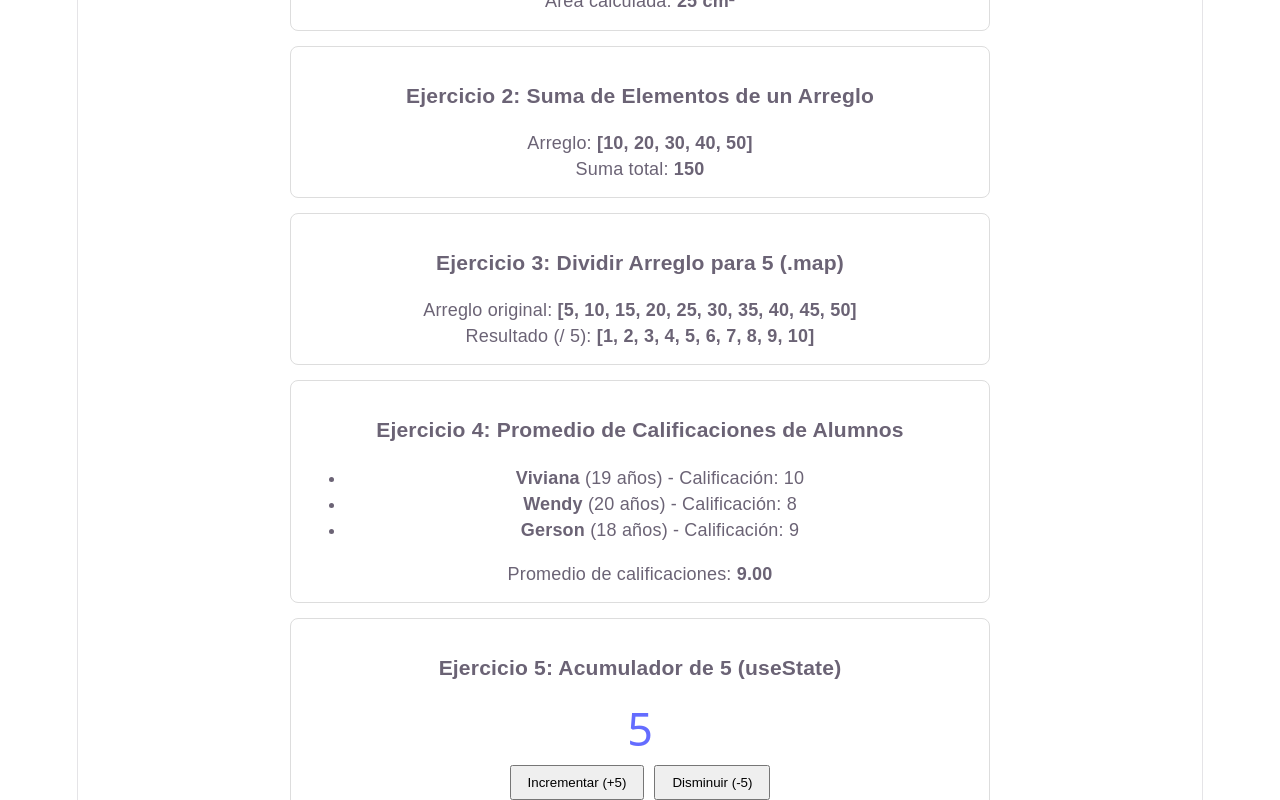
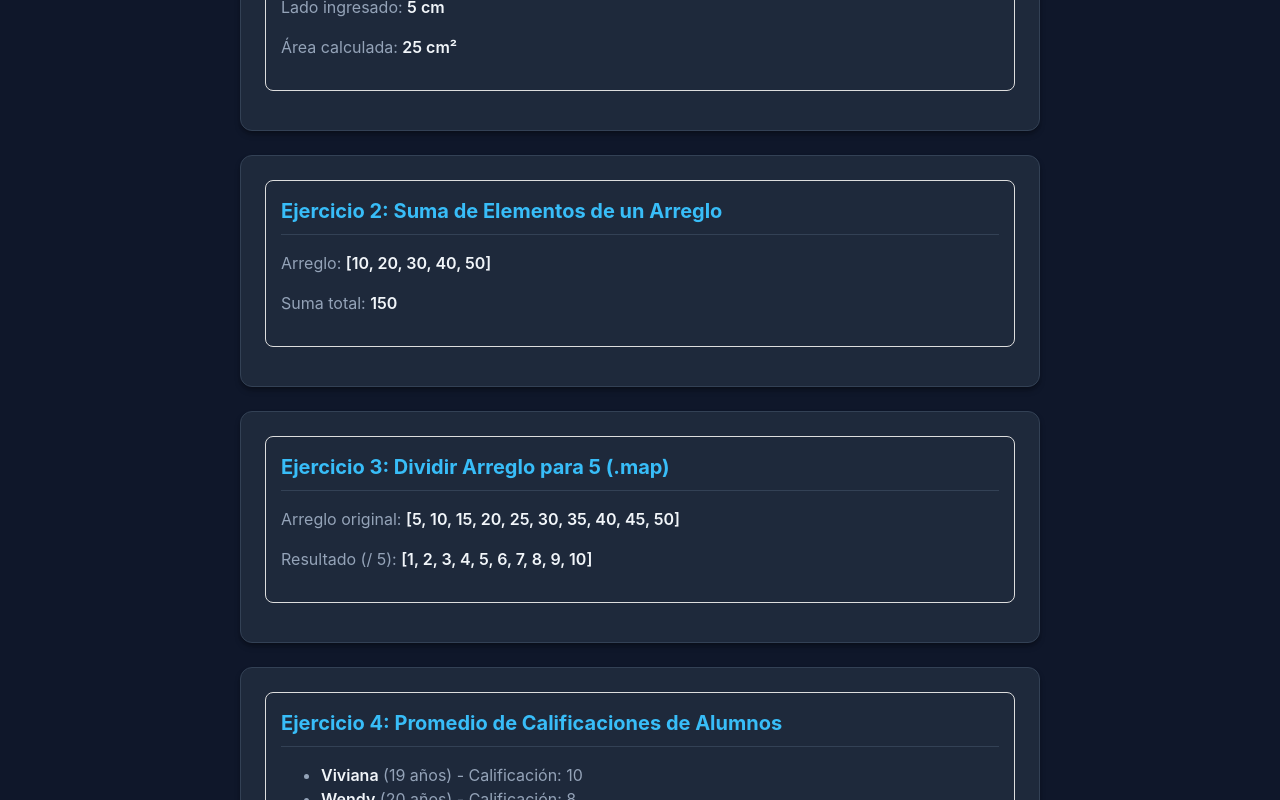
Before and after one commit to JerezGael/gael-jerez-proyecto-react-pea, a React (Vite) app: page / in a window 1280 px wide. Shown: the part 280-1080 px from the top of the page. Built offline with nearby package versions, Linux system fonts and the light colour scheme.

Commit message:
style: actualización completa de la interfaz UI/UX

```diff
--- a/src/App.jsx
+++ b/src/App.jsx
@@ -6,17 +6,23 @@ import { Ejercicio5 } from './components/Ejercicio5';
 
 function App() {
   return (
-    <div style={{ maxWidth: '700px', margin: '0 auto', padding: '20px', fontFamily: 'Arial, sans-serif' }}>
-      <h1 style={{ textAlign: 'center' }}>Ejercicios TypeScript - React (PEA)</h1>
-      <hr style={{ marginBottom: '20px' }} />
+    <main style={{ width: '100%' }}>
+      <header style={{ textAlign: 'center', marginBottom: '32px' }}>
+        <h1 style={{ fontSize: '2rem', color: '#f8fafc', marginBottom: '8px' }}>
+          Ejercicios TypeScript - React (PEA)
+        </h1>
+        <p style={{ color: '#64748b', fontSize: '0.95rem' }}>
+          Demostración de lógica y componentes interactivos
+        </p>
+      </header>
 
-      <Ejercicio1 />
-      <Ejercicio2 />
-      <Ejercicio3 />
-      <Ejercicio4 />
-      <Ejercicio5 />
-    </div>
+      <div className="card"><Ejercicio1 /></div>
+      <div className="card"><Ejercicio2 /></div>
+      <div className="card"><Ejercicio3 /></div>
+      <div className="card"><Ejercicio4 /></div>
+      <div className="card"><Ejercicio5 /></div>
+    </main>
   );
 }
 
-export default App;// Commit 1
+export default App;
--- a/src/index.css
+++ b/src/index.css
@@ -1,112 +1,86 @@
 :root {
-  --text: #6b6375;
-  --text-h: #08060d;
-  --bg: #fff;
-  --border: #e5e4e7;
-  --code-bg: #f4f3ec;
-  --accent: #aa3bff;
-  --accent-bg: rgba(170, 59, 255, 0.1);
-  --accent-border: rgba(170, 59, 255, 0.5);
-  --social-bg: rgba(244, 243, 236, 0.5);
-  --shadow:
-    rgba(0, 0, 0, 0.1) 0 10px 15px -3px, rgba(0, 0, 0, 0.05) 0 4px 6px -2px;
+  font-family: Inter, system-ui, Avenir, Helvetica, Arial, sans-serif;
+  line-height: 1.5;
+  font-weight: 400;
 
-  --sans: system-ui, 'Segoe UI', Roboto, sans-serif;
-  --heading: system-ui, 'Segoe UI', Roboto, sans-serif;
-  --mono: ui-monospace, Consolas, monospace;
+  color-scheme: dark;
+  color: #e2e8f0;
+  background-color: #0f172a;
 
-  font: 18px/145% var(--sans);
-  letter-spacing: 0.18px;
-  color-scheme: light dark;
-  color: var(--text);
-  background: var(--bg);
   font-synthesis: none;
   text-rendering: optimizeLegibility;
   -webkit-font-smoothing: antialiased;
   -moz-osx-font-smoothing: grayscale;
-
-  @media (max-width: 1024px) {
-    font-size: 16px;
-  }
-}
-
-@media (prefers-color-scheme: dark) {
-  :root {
-    --text: #9ca3af;
-    --text-h: #f3f4f6;
-    --bg: #16171d;
-    --border: #2e303a;
-    --code-bg: #1f2028;
-    --accent: #c084fc;
-    --accent-bg: rgba(192, 132, 252, 0.15);
-    --accent-border: rgba(192, 132, 252, 0.5);
-    --social-bg: rgba(47, 48, 58, 0.5);
-    --shadow:
-      rgba(0, 0, 0, 0.4) 0 10px 15px -3px, rgba(0, 0, 0, 0.25) 0 4px 6px -2px;
-  }
-
-  #social .button-icon {
-    filter: invert(1) brightness(2);
-  }
 }
 
 body {
   margin: 0;
+  display: flex;
+  justify-content: center;
+  min-width: 320px;
+  min-height: 100vh;
+  padding: 40px 20px;
 }
 
 #root {
-  width: 1126px;
-  max-width: 100%;
-  margin: 0 auto;
-  text-align: center;
-  border-inline: 1px solid var(--border);
-  min-height: 100svh;
-  display: flex;
-  flex-direction: column;
-  box-sizing: border-box;
+  width: 100%;
+  max-width: 800px;
 }
 
-h1,
-h2 {
-  font-family: var(--heading);
-  font-weight: 500;
-  color: var(--text-h);
+/* Tarjetas para los ejercicios */
+.card {
+  background-color: #1e293b;
+  border: 1px solid #334155;
+  border-radius: 12px;
+  padding: 24px;
+  margin-bottom: 24px;
+  box-shadow: 0 4px 6px -1px rgba(0, 0, 0, 0.3), 0 2px 4px -2px rgba(0, 0, 0, 0.3);
+  transition: transform 0.2s ease, box-shadow 0.2s ease;
 }
 
-h1 {
-  font-size: 56px;
-  letter-spacing: -1.68px;
-  margin: 32px 0;
-  @media (max-width: 1024px) {
-    font-size: 36px;
-    margin: 20px 0;
-  }
-}
-h2 {
-  font-size: 24px;
-  line-height: 118%;
-  letter-spacing: -0.24px;
-  margin: 0 0 8px;
-  @media (max-width: 1024px) {
-    font-size: 20px;
-  }
-}
-p {
-  margin: 0;
+.card:hover {
+  transform: translateY(-2px);
+  box-shadow: 0 10px 15px -3px rgba(0, 0, 0, 0.4);
 }
 
-code,
-.counter {
-  font-family: var(--mono);
-  display: inline-flex;
-  border-radius: 4px;
-  color: var(--text-h);
+.card h2, .card h3 {
+  color: #38bdf8;
+  margin-top: 0;
+  margin-bottom: 16px;
+  font-size: 1.25rem;
+  border-bottom: 1px solid #334155;
+  padding-bottom: 8px;
 }
 
-code {
-  font-size: 15px;
-  line-height: 135%;
-  padding: 4px 8px;
-  background: var(--code-bg);
+.card p, .card li {
+  color: #94a3b8;
+  font-size: 1rem;
 }
-// Commit 7
+
+.card strong, .card span.highlight {
+  color: #f1f5f9;
+  font-weight: 600;
+}
+
+/* Botones para el Ejercicio 5 u otros interactivos */
+button {
+  border-radius: 8px;
+  border: 1px solid transparent;
+  padding: 0.6em 1.2em;
+  font-size: 0.95em;
+  font-weight: 600;
+  font-family: inherit;
+  background-color: #0284c7;
+  color: #ffffff;
+  cursor: pointer;
+  transition: background-color 0.25s, transform 0.1s;
+  margin-right: 8px;
+}
+
+button:hover {
+  background-color: #0369a1;
+}
+
+button:active {
+  transform: scale(0.98);
+}
```
